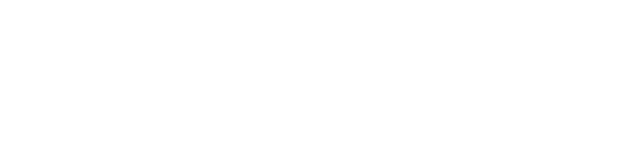
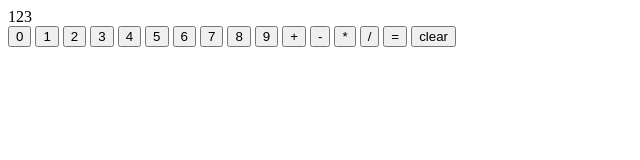
Before and after one commit to alexnoy/Calculator, a plain HTML site: page index.html in a window 1280 px wide. Shown: the whole page, without its empty margins (0-640 px from the left). Drawn offline with Linux system fonts and the light colour scheme.

Commit message:
Create calculator buttons and display
Added the buttons and display for the calculator so that it can be styled and then worked on in the JS file.

```diff
--- a/index.html
+++ b/index.html
@@ -4,10 +4,28 @@
         <meta charset="UTF-8">
         <meta name="viewport" content="width=device-width, initial-scale=1.0">
         <style rel="stylesheet" href="style.css"></style>
-        <title>Document</title>
+        <title>Calculator</title>
     </head>
     <body>
-
+        <div id="calculator">
+            <div id="display">123</div>
+            <button class="number" id="0">0</button>
+            <button class="number" id="1">1</button>
+            <button class="number" id="2">2</button>
+            <button class="number" id="3">3</button>
+            <button class="number" id="4">4</button>
+            <button class="number" id="5">5</button>
+            <button class="number" id="6">6</button>
+            <button class="number" id="7">7</button>
+            <button class="number" id="8">8</button>
+            <button class="number" id="9">9</button>
+            <button class="operator" id="add">+</button>
+            <button class="operator" id="subtract">-</button>
+            <button class="operator" id="multiply">*</button>
+            <button class="operator" id="divide">/</button>
+            <button class="operator" id="equals">=</button>
+            <button class="operator" id="clear">clear</button>
+        </div>
         <script src="script.js"></script>
     </body>
 </html>
```
